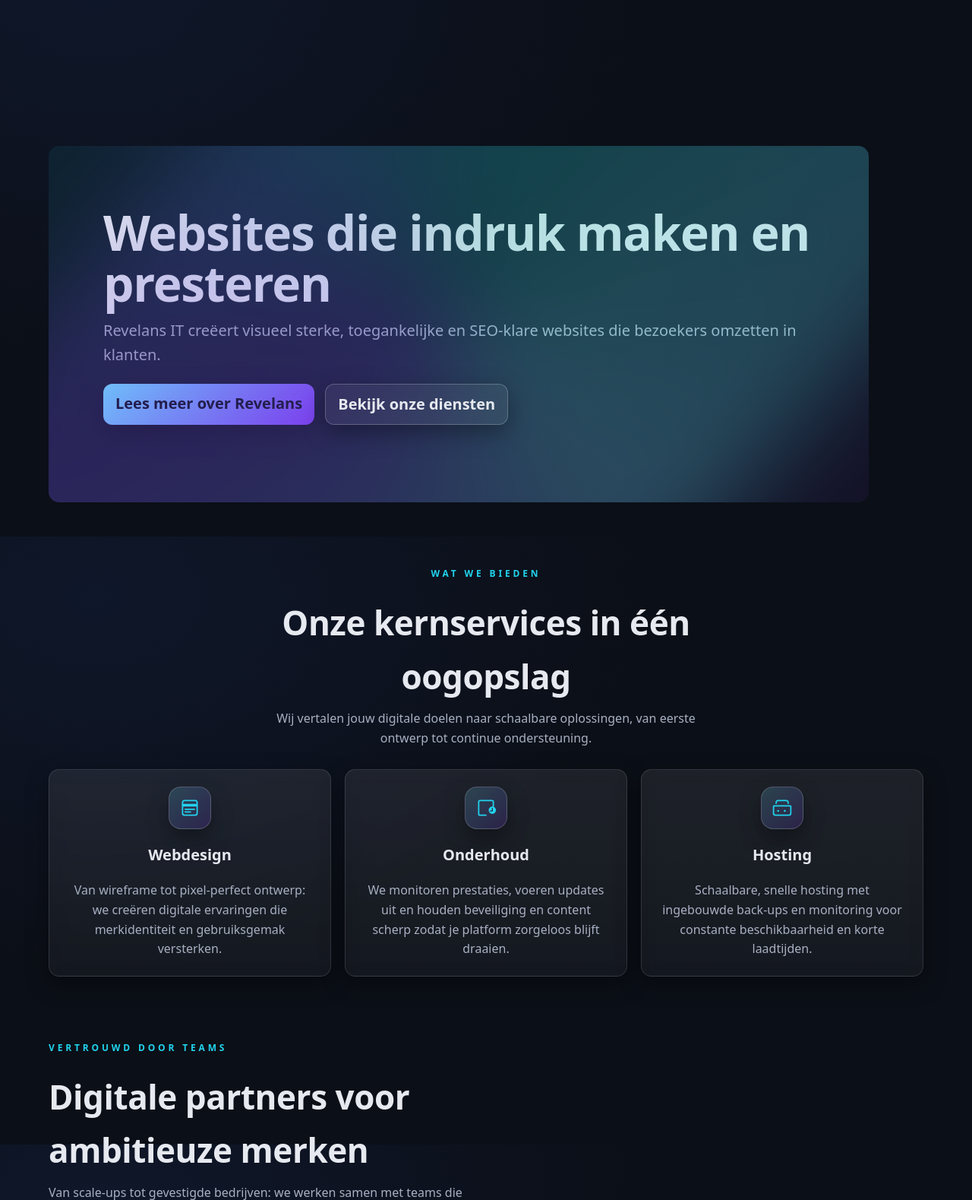
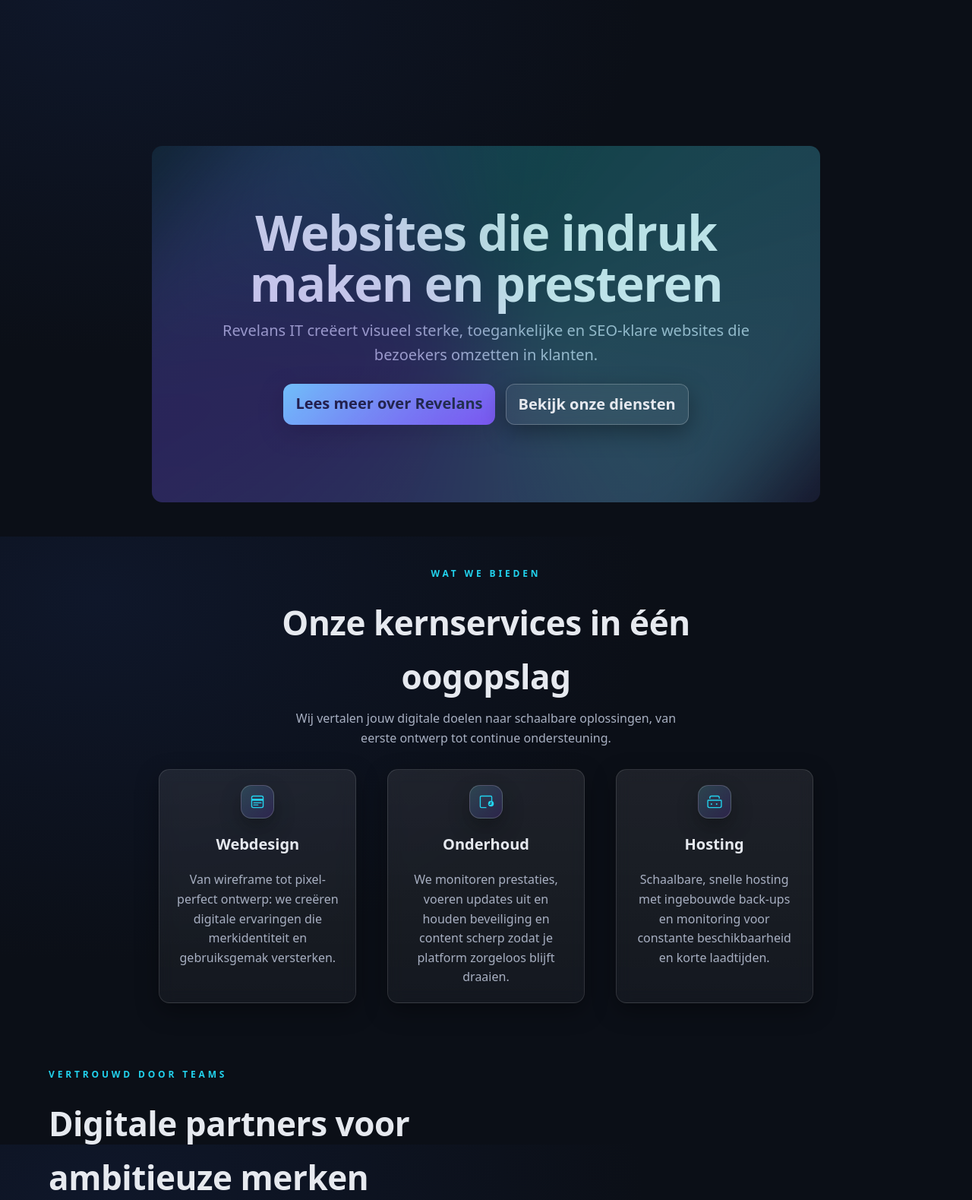
Before and after one commit to RevelansIT/revelansit, a PHP site: page / in a window 1280 px wide. Shown: the part 94-1673 px from the top of the page at 76% size. Run offline with PHP 8.4, Linux system fonts and the light colour scheme.

Commit message:
Refine hero and services layout

```diff
--- a/assets/css/styles.css
+++ b/assets/css/styles.css
@@ -66,15 +66,15 @@ body{
 main.container{padding-top:clamp(28px, 5vw, 72px)}
 
 /* Hero */
-.hero{padding:96px 0 56px; text-align:left}
+.hero{padding:96px 0 56px; text-align:center}
 .hero.gradient-animated{
-  width:min(100%, 1080px);
-  margin:0 auto 0 0;
+  width:min(100%, 880px);
+  margin:0 auto;
   padding: clamp(48px, 7vw, 80px) clamp(32px, 6vw, 72px);
 }
 .hero h1{font-size: clamp(34px, 6vw, 64px); line-height:1.06; margin:0 0 12px; letter-spacing:-.02em}
 .hero p{font-size: clamp(16px, 2.2vw, 20px); color:var(--muted); margin:0 0 22px}
-.hero .actions{display:flex; gap:14px; flex-wrap:wrap}
+.hero .actions{display:flex; gap:14px; flex-wrap:wrap; justify-content:center}
 .gradient-animated{
   position:relative;
   border-radius: var(--radius);
@@ -118,14 +118,15 @@ main.container{padding-top:clamp(28px, 5vw, 72px)}
 /* Layout helpers */
 .grid-3{display:grid; gap:18px; grid-template-columns:repeat(3, 1fr)}
 .service-cards{align-items:stretch}
-.service-card{display:flex; flex-direction:column; gap:18px}
+.service-card{display:flex; flex-direction:column; gap:18px; max-width:260px; padding:20px}
 .service-card h3{margin:0; font-size:20px}
 .service-card p{margin:0; color:var(--muted)}
-.service-icon{width:56px; height:56px; border-radius:16px; display:inline-flex; align-items:center; justify-content:center; background:linear-gradient(135deg, rgba(110,231,255,.18), rgba(124,58,237,.18)); border:1px solid rgba(255,255,255,.18); color:var(--accent); box-shadow:0 12px 28px rgba(0,0,0,.35)}
-.service-icon svg{width:28px; height:28px; fill:currentColor}
+.service-icon{width:44px; height:44px; border-radius:14px; display:inline-flex; align-items:center; justify-content:center; background:linear-gradient(135deg, rgba(110,231,255,.18), rgba(124,58,237,.18)); border:1px solid rgba(255,255,255,.18); color:var(--accent); box-shadow:0 12px 28px rgba(0,0,0,.3)}
+.service-icon svg{width:22px; height:22px; fill:currentColor}
+.services-overview{max-width:880px; margin-inline:auto}
 .services-overview .section-header{align-items:center; text-align:center; margin-inline:auto}
-.services-overview .section-subtitle{max-width:560px}
-.services-overview .grid-3{justify-items:center}
+.services-overview .section-subtitle{max-width:520px}
+.services-overview .grid-3{justify-content:center; justify-items:center; grid-template-columns:repeat(auto-fit, minmax(200px, 1fr)); gap:22px}
 .services-overview .service-card{text-align:center; align-items:center}
 .portfolio-grid .thumb{height:160px; border-radius:12px; background: linear-gradient(135deg, rgba(34,211,238,.2), rgba(124,58,237,.2));}
 .tile{padding:14px}
```
